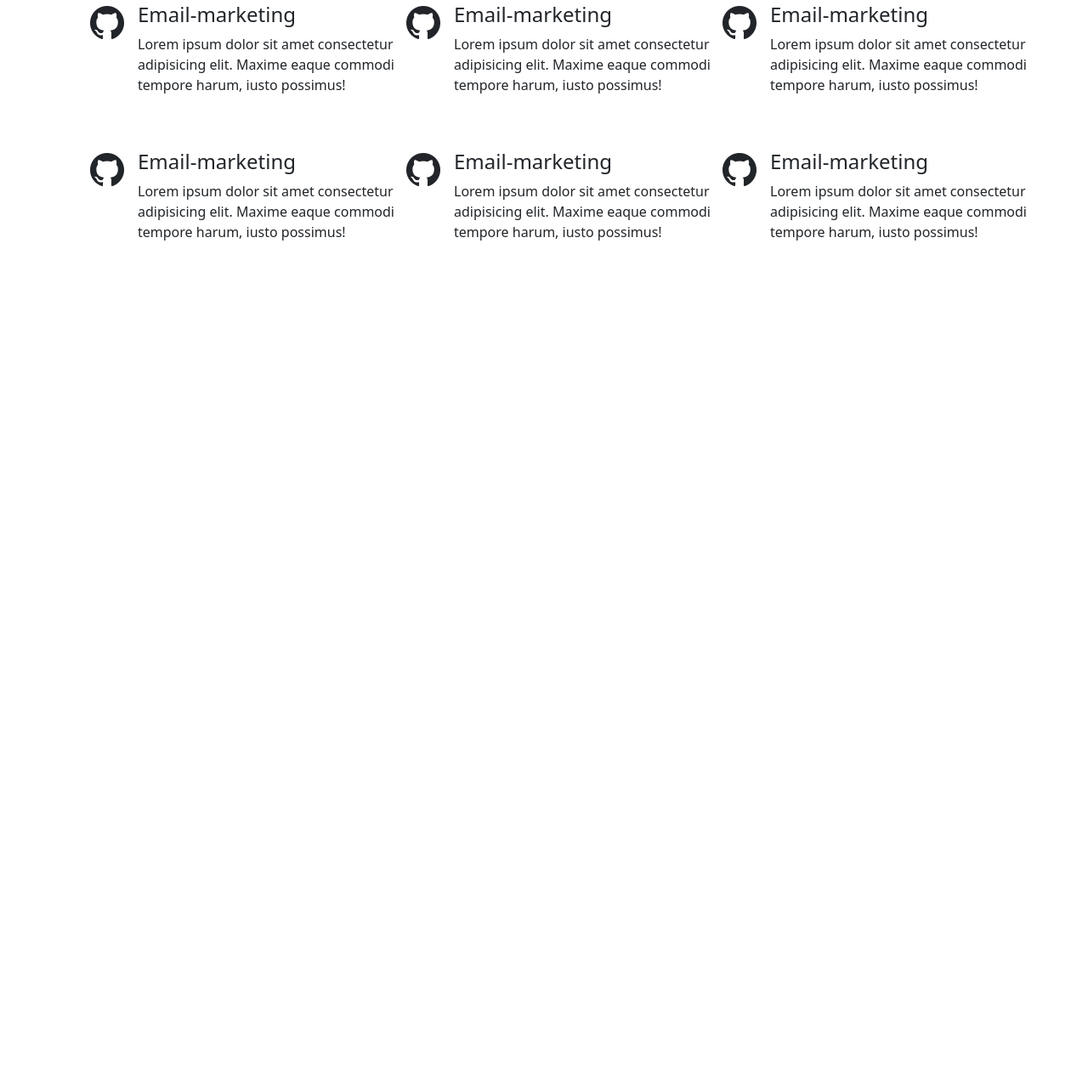
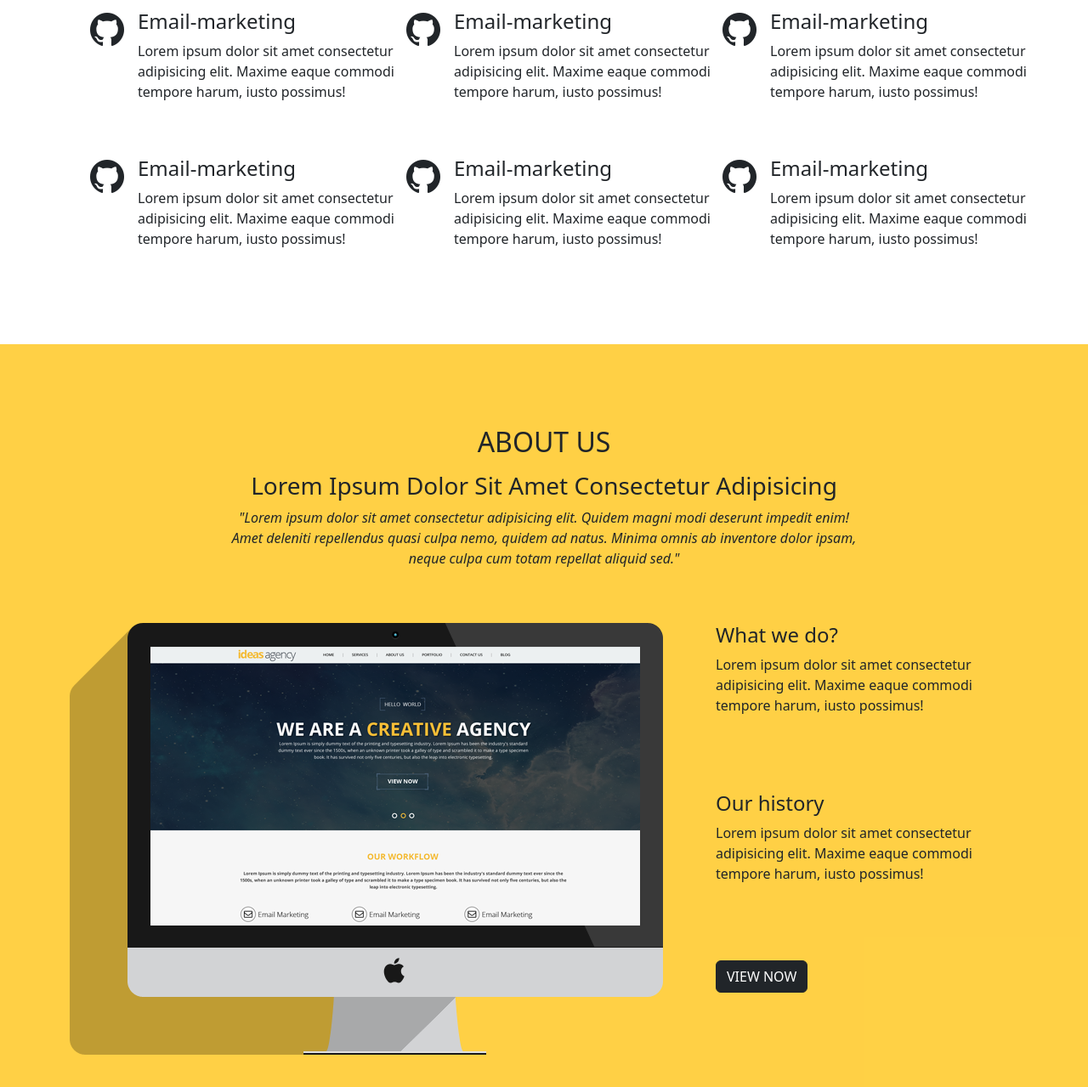
Before and after one commit to SmshuvoDEVELOPER/idea-agency, a plain HTML site: page index.html in a window 1280 px wide. Shown: the part 677-1956 px from the top of the page at 85% size. Before the commit the page ends 1074 px from the top, so only its background shows below. Drawn offline with nearby package versions, Linux system fonts and the light colour scheme.

Commit message:
added about section

```diff
--- a/index.html
+++ b/index.html
@@ -4,7 +4,8 @@
     <meta charset="UTF-8">
     <meta http-equiv="X-UA-Compatible" content="IE=edge">
     <meta name="viewport" content="width=device-width, initial-scale=1.0">
-    <title>Ideas-agency</title>
+    <title > Ideas-agency</title>
+    <link rel="shortcut icon" href="/img8.png" type="image/x-icon">
 
     <link href="https://cdn.jsdelivr.net/npm/bootstrap@5.2.3/dist/css/bootstrap.min.css" rel="stylesheet" integrity="sha384-rbsA2VBKQhggwzxH7pPCaAqO46MgnOM80zW1RWuH61DGLwZJEdK2Kadq2F9CUG65" crossorigin="anonymous">
     <link rel="stylesheet" href="https://cdn.jsdelivr.net/npm/bootstrap-icons@1.10.2/font/bootstrap-icons.css">
@@ -62,11 +63,11 @@
     <div class="work-flow section my-sm-5">
         <div class="container ">
         <div class="text-center my-xs-5">
-            <h2>Our workflow</h2>
+            <h2 class="mb-3 text-warning text-uppercase">Our workflow</h2>
             <p class="fw-semibold ">Lorem ipsum dolor sit amet consectetur adipisicing elit. Quidem magni modi deserunt impedit enim! Amet deleniti repellendus quasi culpa nemo, quidem ad natus. Minima omnis ab inventore dolor ipsam, neque culpa cum totam repellat aliquid sed. Ex quisquam nam quia sunt id nihil, odit veritatis itaque praesentium dolorem recusandae a?</p>
         </div>
 
-        <div class="d-md-flex ms-md-4 mt-md-5 text-sm-center">
+        <div class="d-md-flex ms-md-4 mt-md-5 text-center">
             <div class="col-md-4 me-md-2">
                 <div class="d-md-flex text-md-start mb-sm-5">
                 <i class="bi-github display-6 pe-md-3 mb-sm-5" role="img" aria-label="GitHub"></i>
@@ -117,19 +118,52 @@
                     <div class="col">
                         <h4>Email-marketing</h4>
                         <p>Lorem ipsum dolor sit amet consectetur adipisicing elit. Maxime eaque commodi tempore harum, iusto possimus!</p>
-                    </div>
-                    </div>
+                </div>
+                </div>
             </div>
 
             </div>
 
+            </div>
+            </div>
+        </div>
+      <!--  -->
+
+    <!-- About us section -->
+    <div class="About-us bg-warning  bg-opacity-75 section py-5">
+        <div class="container ">
+        <div class="text-center my-5">
+            <h2 class="mb-3    text-uppercase">about us</h2>
+            <h3 class="fw-light text-capitalize">Lorem ipsum dolor sit amet consectetur adipisicing </h3>
+            <p class="fst-italic  col-lg-8 d-inline-block">"Lorem ipsum dolor sit amet consectetur adipisicing elit. Quidem magni modi deserunt impedit enim! Amet deleniti repellendus quasi culpa nemo, quidem ad natus. Minima omnis ab inventore dolor ipsam, neque culpa cum totam repellat aliquid sed."</p>
+        </div>
+
+       <div class="row text-center text-md-start">
+        <div class="col-md-8 mb-5 mb-md-0">
+            <img src="/monitor.png" alt="" class="img-fluid">
+        </div>
+        <div class="col-md-4 row">
+            <div class="question">
+                <h4>What we do?</h4>
+                <p>Lorem ipsum dolor sit amet consectetur adipisicing elit. Maxime eaque commodi tempore harum, iusto possimus!</p>
+
+            </div>
+            <div class="question">
+                <h4>Our history</h4>
+                <p>Lorem ipsum dolor sit amet consectetur adipisicing elit. Maxime eaque commodi tempore harum, iusto possimus!</p>
+
+            </div>
+            <div class="button"> <button type="button" class="btn btn-dark text-uppercase">view now</button>
+            </div>
+        </div>
+       </div>
+
+        </div> <!-- container -->
+    </div> <!-- About-us section -->
 
 
 
-        </div>
-            </div>
-        </div>
-      <!--  -->
+    <!--  -->
 
     <!-- work-flow section -->
 
```
